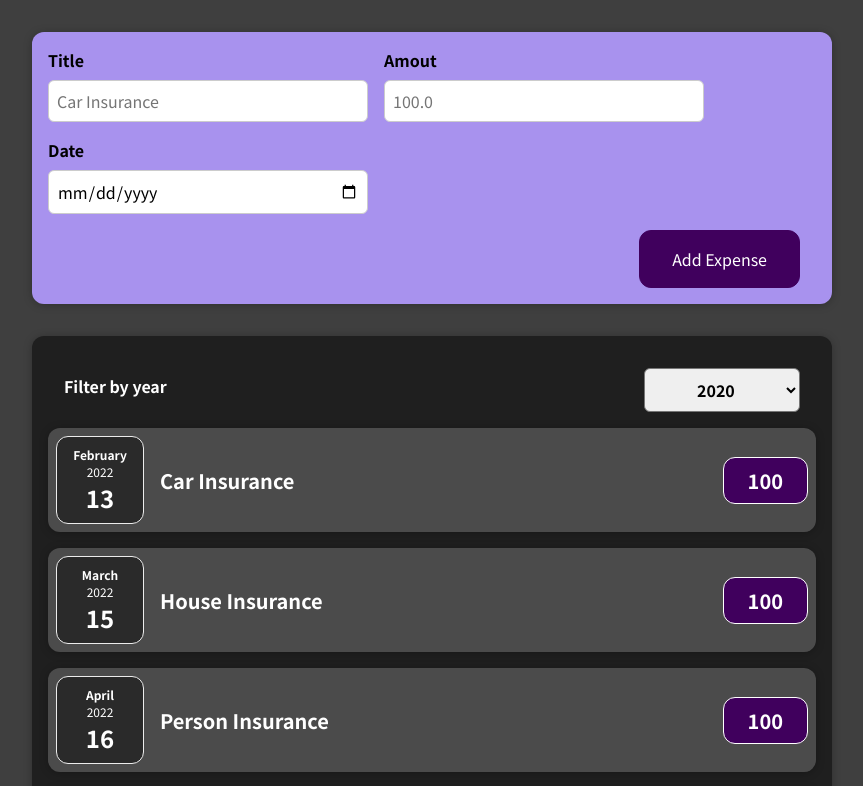
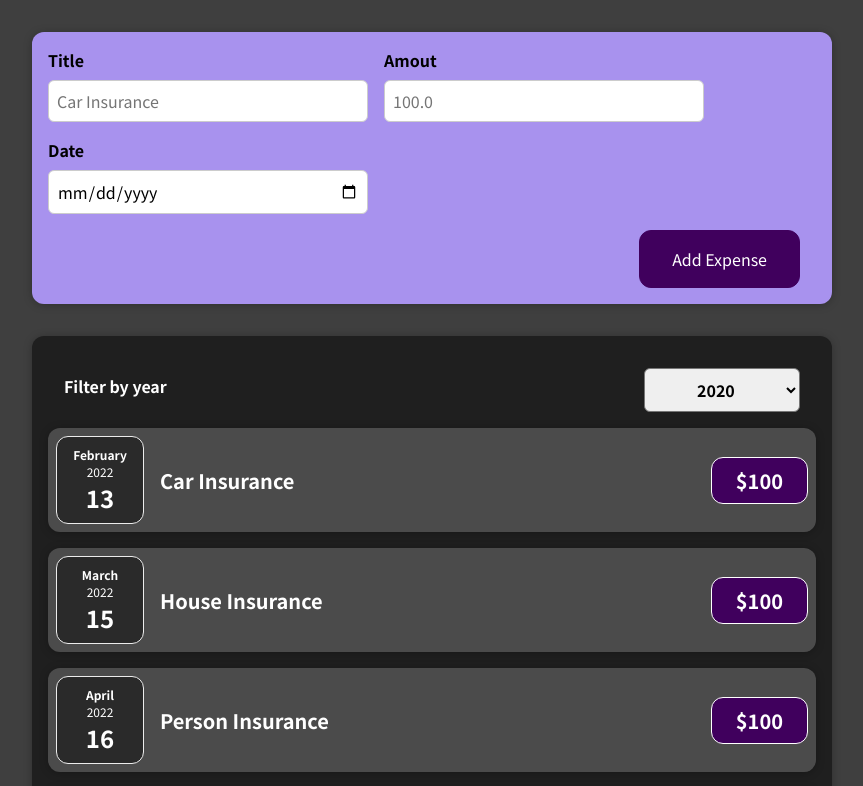
Before and after one commit to ehsan2793/Expence-Tracker-App, a React (Create React App) app: page / in a window 1280 px wide. Shown: the top 786 px of the page, without its empty margins (208-1071 px from the left). Built offline with nearby package versions, Linux system fonts and the light colour scheme.

Commit message:
doller sign added

```diff
--- a/src/components/Expenses/ExpenseItem.js
+++ b/src/components/Expenses/ExpenseItem.js
@@ -9,7 +9,7 @@ const ExpenseItem = (props) => {
             <ExpenseDate date={date} />
             <div className="expense-item_description">
                 <h2>{title}</h2>
-                <div className="expense-item_price">{amount}</div>
+                <div className="expense-item_price">{"$" + amount}</div>
             </div>
         </Card>
     );
```
